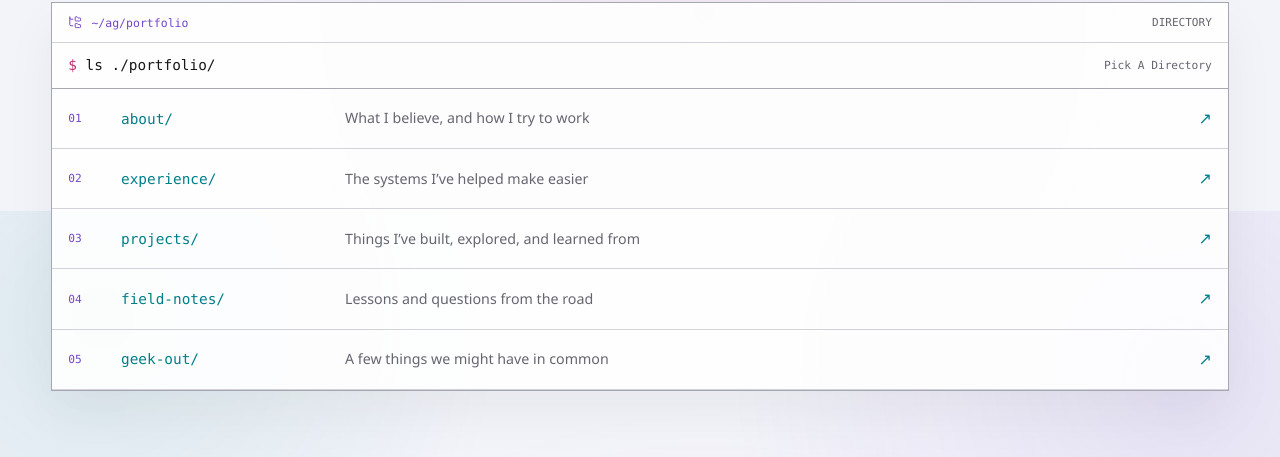
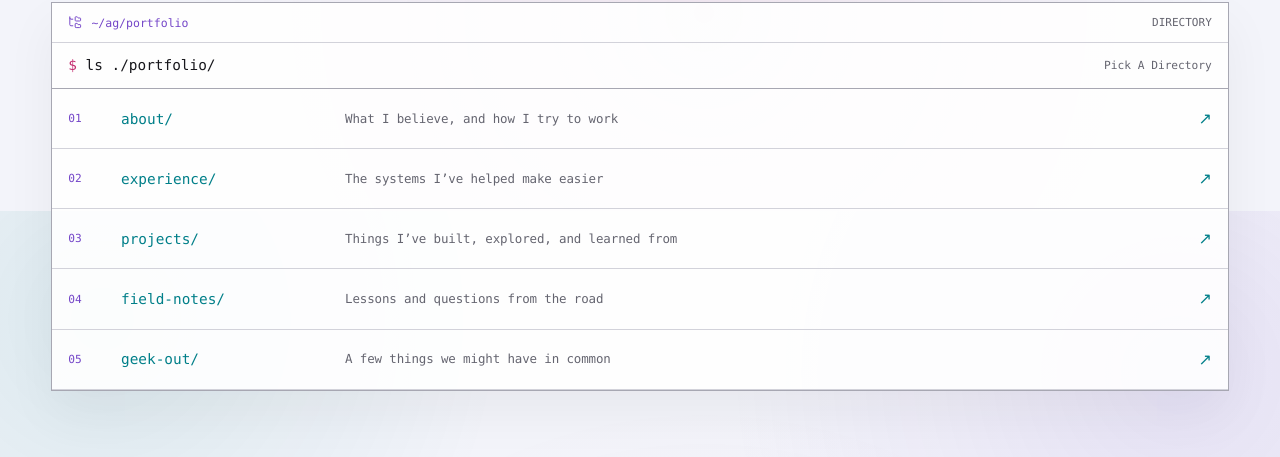
Before and after one commit to ANISHG-26/ANISHG-26.github.io, a Jekyll site: the page built from index.html, in a window 1280 px wide and 1400 px high, scrolled down 162 px. Shown: the part 527-984 px from the top of the window. Built offline with Jekyll 4.4.1, drawn with Linux system fonts in a browser that asks for light colours; nearby versions of some CDN libraries.

Commit message:
style: normalize directory description typography

```diff
--- a/assets/css/portfolio.css
+++ b/assets/css/portfolio.css
@@ -94,7 +94,7 @@ svg { width: 1.1rem; height: 1.1rem; flex: 0 0 auto; }
 .directory-list a:hover { background: var(--surface); padding-left: 1.1rem; }
 .directory-number { color: var(--purple); font: .7rem var(--font-code); }
 .directory-name { font: .9rem var(--font-code); }
-.directory-description { color: var(--muted-foreground); font-size: .89rem; }
+.directory-description { color: var(--muted-foreground); font: .78rem/1.6 var(--font-code); letter-spacing: -.01em; }
 .directory-list a > span:last-child { color: var(--cyan); }
 .home-notes { display: grid; grid-template-columns: minmax(0, 1.2fr) minmax(0, 1fr); gap: clamp(2rem, 6vw, 6rem); padding-block: 4rem; align-items: center; }
 .home-notes h2 { font-size: 1.45rem; letter-spacing: -.03em; }
@@ -215,7 +215,7 @@ svg { width: 1.1rem; height: 1.1rem; flex: 0 0 auto; }
   .values-body { padding: 1.2rem .9rem; }
   .section-bar > span { font-size: .6rem; }
   .directory-list a { grid-template-columns: 1.5rem 1fr auto; row-gap: .2rem; padding-block: .9rem; }
-  .directory-description { grid-column: 2; grid-row: 2; font-size: .82rem; }
+  .directory-description { grid-column: 2; grid-row: 2; font-size: .74rem; }
   .directory-list a > span:last-child { grid-column: 3; grid-row: 1/3; }
   .home-notes { padding-block: 3rem; }
   .interior-shell { padding-top: 2rem; }
```
Also changed, not shown: docs/design-contract.md (+5 -0 lines).
